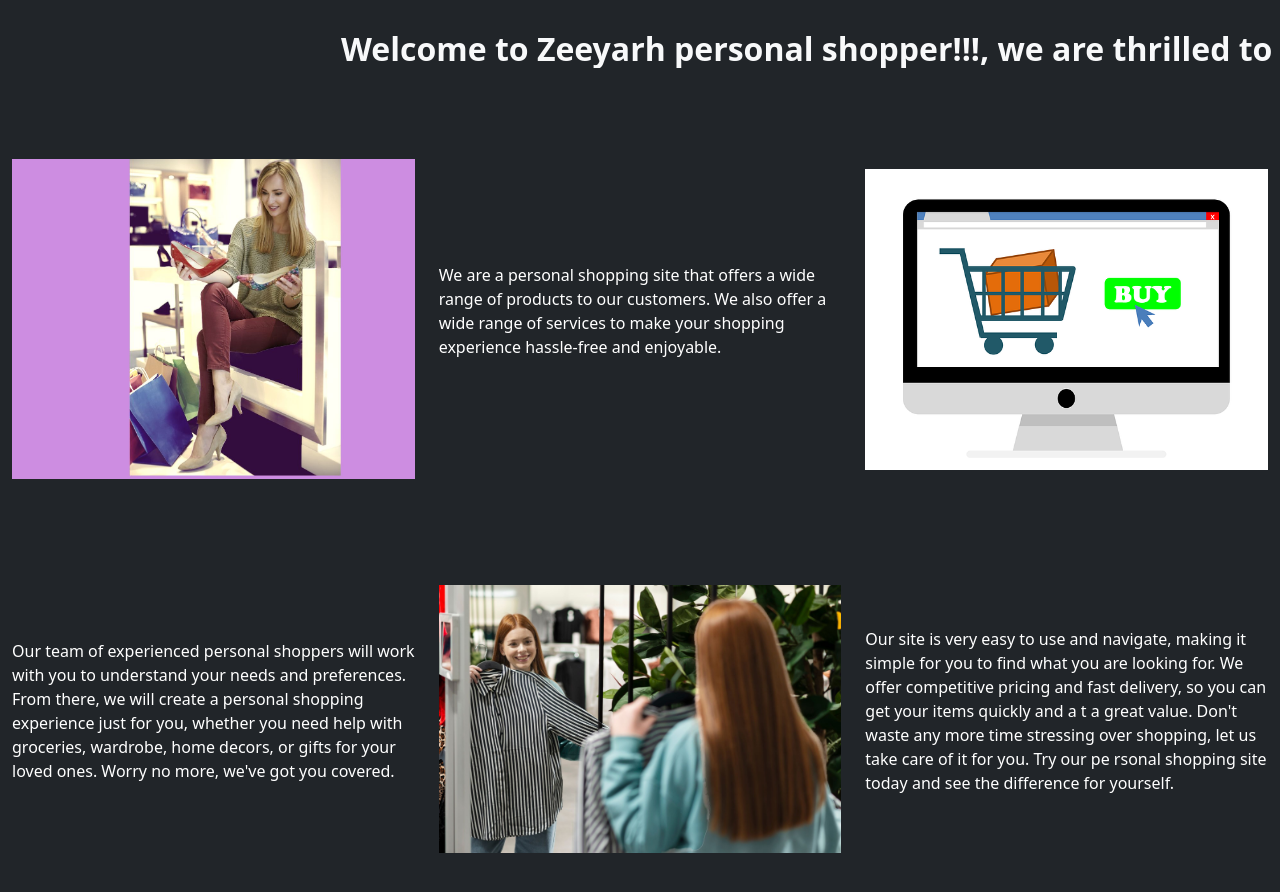
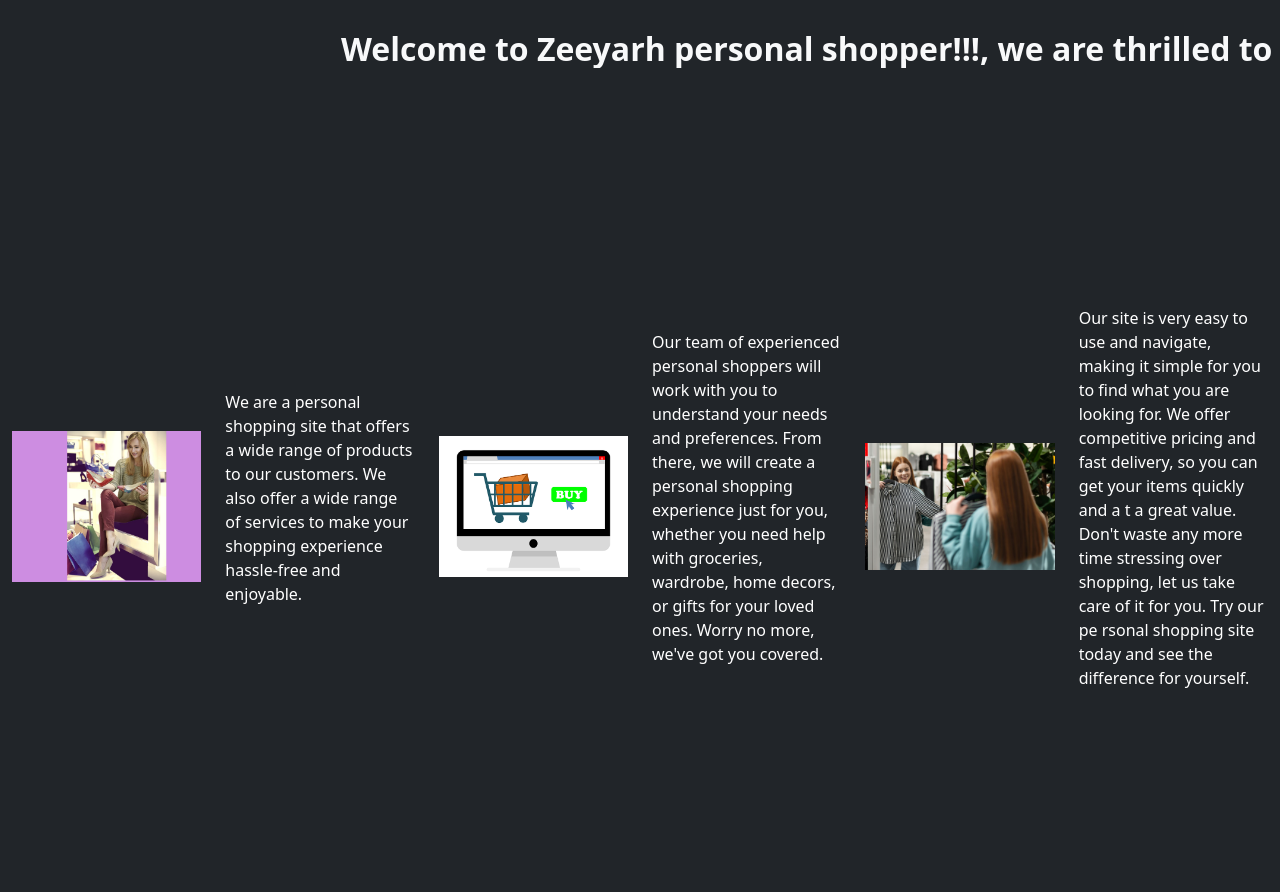
Before and after one commit to Balikis18/class2, a plain HTML site: page index.html in a window 1280 px wide. Shown: the top 892 px of the page. Drawn offline with nearby package versions, Linux system fonts and the light colour scheme.

Commit message:
add changes

```diff
--- a/index.html
+++ b/index.html
@@ -34,25 +34,25 @@
 
   <main class="container-fluid bg-dark">
     <div class="row align-items-center justify-content-center" style="height: 100vh;">
-      <div class="col-md-4">
+      <div class="col-md-2">
         <img src="images/index4.jpeg" alt="" class="img-fluid">
       </div>
-      <div class="col-md-4">
+      <div class="col-md-2">
         <p class="text-white">We are a personal shopping site that offers a wide range of products to our customers.
           We also offer a wide range of services to make your shopping experience hassle-free and enjoyable.</p>
       </div>
-      <div class="col-md-4">
+      <div class="col-md-2">
         <img src="images/index1.png" alt="" class="img-fluid">
       </div>
-      <div class="col-md-4">
+      <div class="col-md-2">
         <p class="text-white">Our team of experienced personal shoppers will work with you to understand your needs
           and preferences. From there, we will create a personal shopping experience just for you, whether you need help
           with groceries, wardrobe, home decors, or gifts for your loved ones. Worry no more, we've got you covered.</p>
       </div>
-      <div class="col-md-4">
+      <div class="col-md-2">
         <img src="images/index3.jpeg" alt="" class="img-fluid">
       </div>
-      <div class="col-md-4">
+      <div class="col-md-2">
         <p class="text-white">Our site is very easy to use and navigate, making it simple for you to find what
            you are looking for. We offer competitive pricing and fast delivery, so you can get your items quickly and a
            t a great value. Don't waste any more time stressing over shopping, let us take care of it for you. Try our pe
```
